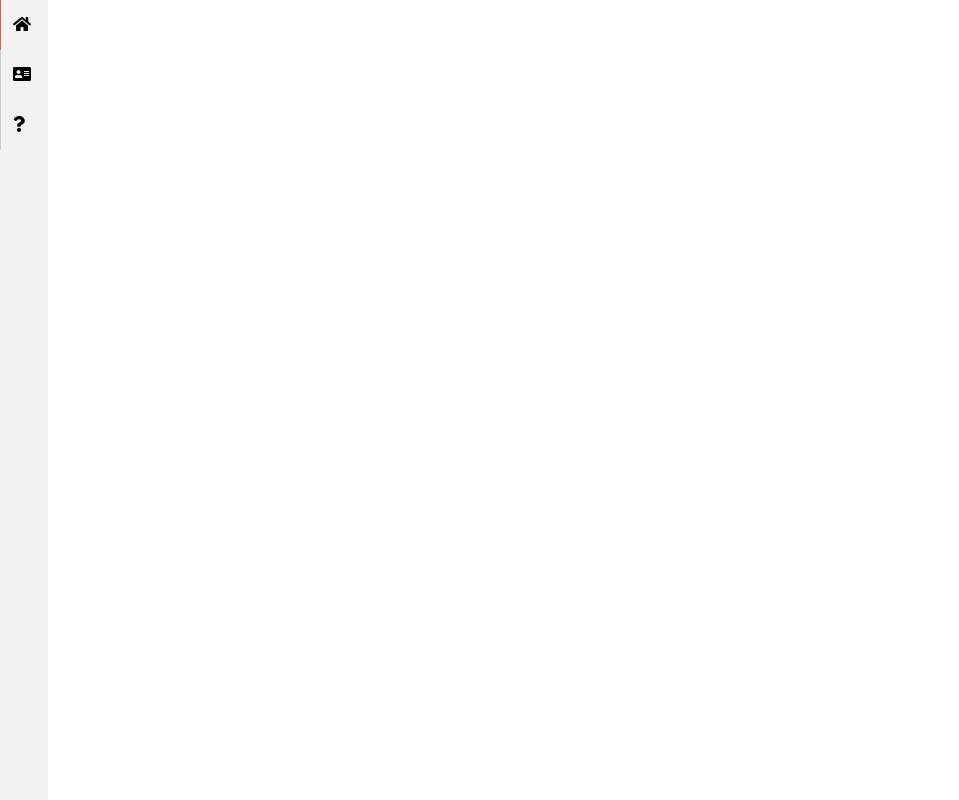
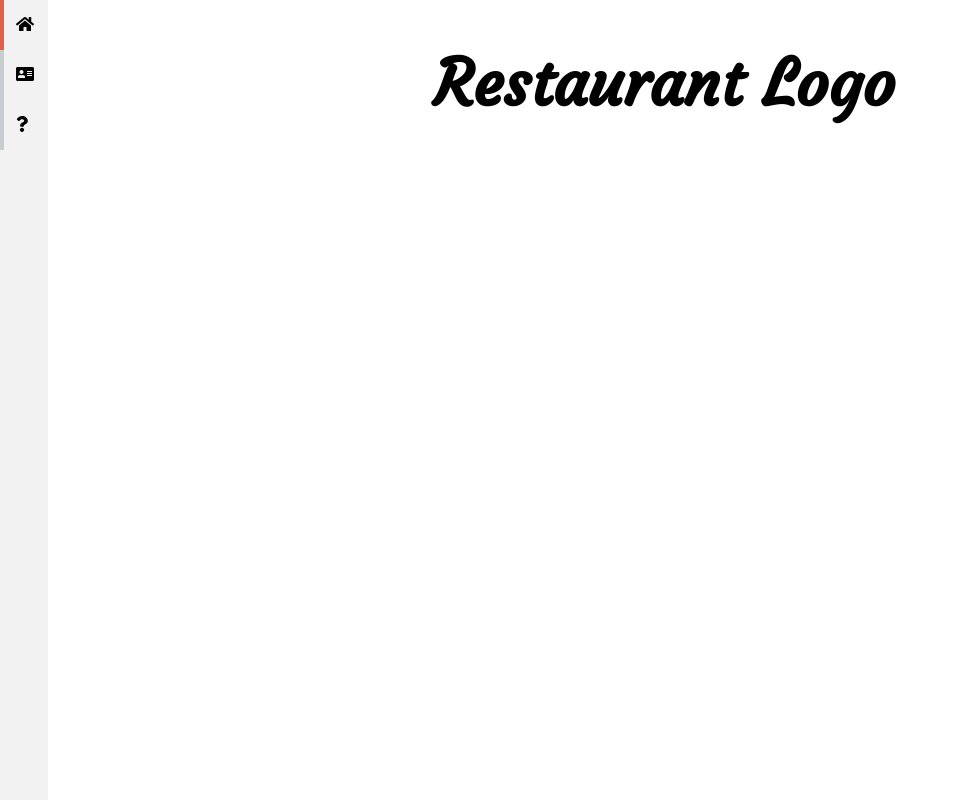
Before and after one commit to santiago-rodrig/restaurant, a website built with webpack: page src/index.html in a window 1280 px wide. Shown: the whole page, without its empty margins (0-959 px from the left). Built offline with nearby package versions, Linux system fonts and the light colour scheme.

Commit message:
add fonts, fontawesome, styles, tabs

```diff
--- a/src/browsing_tabs.js
+++ b/src/browsing_tabs.js
@@ -3,7 +3,7 @@ function colorClickHandler(tabs) {
     tab.classList.remove('border-left-primary');
   }
 
-  this.classList.add('border-left-primary');
+  this.classList.toggle('border-left-primary');
 }
 
 function removeColorClickHandler(tab, otherTabs) {
@@ -33,6 +33,7 @@ function browsingTabs() {
   const contactIcon = '<i class="fas fa-address-card"></i>';
   const helpIcon = '<i class="fas fa-question"></i>';
   const homeTab = tabComponent(homeIcon);
+  homeTab.classList.add('border-left-primary');
   const contactTab = tabComponent(contactIcon);
   const helpTab = tabComponent(helpIcon);
   attachColorClickHandler(homeTab, [contactTab, helpTab]);
--- /dev/null
+++ b/src/home.js
@@ -0,0 +1,18 @@
+function mainHeadingComponent(headingText) {
+  const heading = document.createElement('h1');
+  heading.innerText = headingText;
+  heading.classList.add('text-center');
+
+  return heading;
+}
+
+function homeComponent() {
+  const home = document.createElement('main');
+  const mainHeading = mainHeadingComponent('Restaurant Logo');
+  home.classList.add('page-content');
+  home.appendChild(mainHeading);
+
+  return home;
+}
+
+export default homeComponent;
--- a/src/index.js
+++ b/src/index.js
@@ -2,6 +2,8 @@ import '@fortawesome/fontawesome-free/css/all.css';
 import '@fortawesome/fontawesome-free/js/all';
 import './scss/style.scss';
 import browsingTabs from './browsing_tabs';
+import home from './home';
 
 const content = document.getElementById('content');
 content.appendChild(browsingTabs());
+content.appendChild(home());
--- a/src/scss/style.scss
+++ b/src/scss/style.scss
@@ -1,5 +1,12 @@
 @import './reset.scss';
 @import './paddings.scss';
+
+@font-face {
+  font-family: 'Courgette';
+  src: url('../fonts/Courgette-Regular.ttf') format('truetype');
+  font-weight: 400;
+  font-style: normal;
+}
 
 $primary: #E25F4A;
 $success: #55DD55;
@@ -9,6 +16,36 @@ $light-gray: #F2F2F3;
 $mid-gray: #C8CDD0;
 $dark-gray: #415058;
 $black: #1F292E;
+
+// Headings
+
+$heading-size: 2rem;
+
+h1, h2 { font-family: 'Courgette', cursive; }
+
+h1 {
+  font-size: $heading-size;
+
+  @media (min-width: 576px) {
+    $heading-size: 1.25 * $heading-size;
+    font-size: $heading-size;
+  }
+
+  @media (min-width: 768px) {
+    $heading-size: 1.375 * $heading-size;
+    font-size: $heading-size;
+  }
+
+  @media (min-width: 992px) {
+    $heading-size: 1.5 * $heading-size;
+    font-size: $heading-size;
+  }
+
+  @media (min-width: 1200px) {
+    $heading-size: 2 * $heading-size;
+    font-size: $heading-size;
+  }
+}
 
 // Positioning
 
@@ -21,27 +58,27 @@ $black: #1F292E;
 
 // Backgrounds
 
-.bg-light-gray {
-  background-color: $light-gray;
-}
+.bg-light-gray { background-color: $light-gray; }
 
-.bg-mid-gray {
-  background-color: $mid-gray;
-}
+.bg-mid-gray { background-color: $mid-gray; }
 
 // Borders
 
-.border-left-primary {
-  border-left-color: $primary !important;
-}
+.border-left-primary { border-left-color: $primary !important; }
 
 // Tabs
 
 .browsing-tab {
   width: 3rem;
-  border-left: 1.5px solid $mid-gray;
+  border-left: 4px solid $mid-gray;
 
-  &:hover {
-    border-left-color: $primary;
-  }
+  &:hover { border-left-color: $dark-gray; }
 }
+
+// Page Content
+
+.page-content { margin-left: 3rem; }
+
+// Text
+
+.text-center { text-align: center; }
```
Also changed, not shown: src/fonts/Courgette-Regular.ttf (added).
